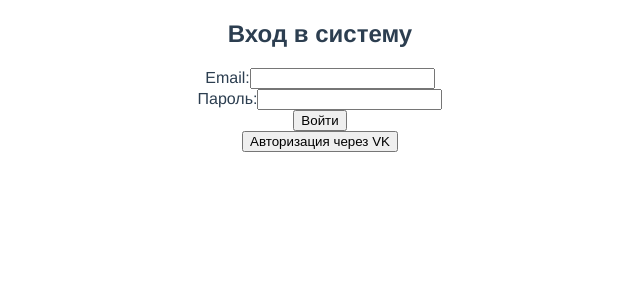
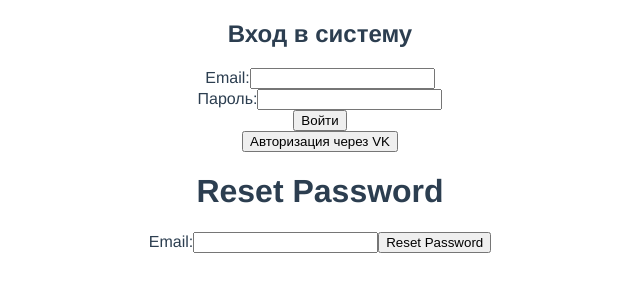
Before and after one commit to AliyaRazyapova/SushiDrop, a Vue app in the folder frontend/: page /login in a window 1280 px wide. Shown: the top 300 px of the page, without its empty margins (320-960 px from the left). Built offline with nearby package versions, Linux system fonts and the light colour scheme.

Commit message:
[add] ResetPassword in LoginForm

```diff
--- a/frontend/src/components/forms/LoginForm.vue
+++ b/frontend/src/components/forms/LoginForm.vue
@@ -13,6 +13,7 @@
       <button type="submit">Войти</button>
     </form>
     <VKForm />
+    <ResetPassword />
     <p v-if="message">{{ message }}</p>
   </div>
 </template>
@@ -20,9 +21,10 @@
 <script>
 import axios from "axios";
 import VKForm from "@/components/forms/VKForm";
+import ResetPassword from "@/components/forms/ResetPassword.vue";
 
 export default {
-  components: {VKForm},
+  components: {ResetPassword, VKForm},
   data() {
     return {
       email: "",
```
